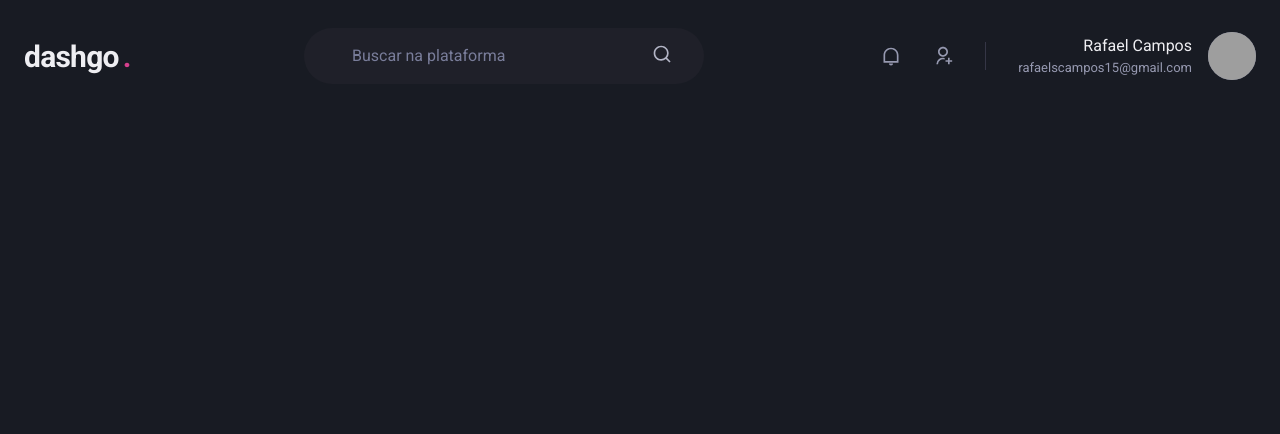
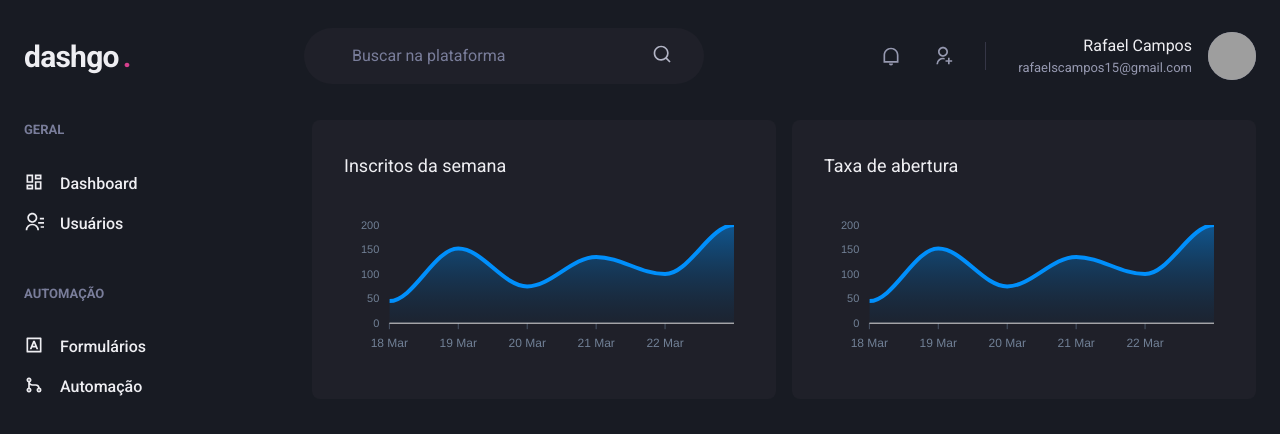
Before and after one commit to Rafael-Campos7/dashgo, a Next.js app: page /dashboard in a window 1280 px wide. Shown: the top 434 px of the page. Built offline with nearby package versions, Linux system fonts and the light colour scheme; grey boxes are pictures that could not be loaded.

Commit message:
Added charts on dashboard.

```diff
--- a/package.json
+++ b/package.json
@@ -13,9 +13,11 @@
     "@chakra-ui/react": "^1.6.4",
     "@emotion/react": "^11.4.0",
     "@emotion/styled": "^11.3.0",
+    "apexcharts": "^3.27.1",
     "framer-motion": "^4.1.17",
     "next": "11.0.1",
     "react": "17.0.2",
+    "react-apexcharts": "^1.3.9",
     "react-dom": "17.0.2",
     "react-icons": "^4.2.0"
   },
--- a/src/pages/dashboard.tsx
+++ b/src/pages/dashboard.tsx
@@ -1,8 +1,104 @@
 import React from "react";
+import dynamic from 'next/dynamic';
+import { Box, Flex, SimpleGrid, Text, theme } from "@chakra-ui/react";
 import { Header } from "../components/Header";
+import { SideBar } from "../components/SideBar";
+
+const Chart = dynamic(() => import('react-apexcharts'), {
+  ssr: false,
+})
+
+const options = {
+  chart: {
+    toolbar: {
+      show: false,
+    },
+    zoom: {
+      enabled: false,
+    },
+    foreColor: theme.colors.gray[500],
+  },
+  grid: {
+    show: false,
+  },
+  dataLabels: {
+    enabled: false,
+  },
+  tooltip: {
+    enabled: false,
+  },
+  xaxis: {
+    type: 'datetime',
+    axixBorder: {
+      color: theme.colors.gray[600],
+    },
+    axisTicks: {
+      color: theme.colors.gray[600],
+    },
+    categories: [
+      '2021-03-18T00:00:00.000Z',
+      '2021-03-19T00:00:00.000Z',
+      '2021-03-20T00:00:00.000Z',
+      '2021-03-21T00:00:00.000Z',
+      '2021-03-22T00:00:00.000Z',
+      '2021-03-23T00:00:00.000Z',
+    ],
+  },
+  fill: {
+    opacity: 0.3,
+    type: 'gradient',
+    gradient: {
+      shade: 'dark',
+      opacityFrom: 0.7,
+      opacityTo: 0.3,
+    },
+  },
+}
+
+const series = [
+  { name: 'series1', data: [45, 152, 75, 135, 100, 200], }
+]
 
 export default function Dashboard() {
   return (
-    <Header />
+    <Flex direction="column" h="100vh">
+      <Header />
+
+      <Flex
+        w="100%"
+        my="6"
+        maxWidth={1480}
+        mx="auto"
+        px="6"
+      >
+        <SideBar />
+
+        <SimpleGrid
+          flex="1"
+          gap="4"
+          minChildWidth="320px"
+          align="flex-start"
+        >
+          <Box
+            p="8"
+            bg="gray.800"
+            borderRadius={8}
+            pb="4"
+          >
+            <Text fontSize="large" mb="4">Inscritos da semana</Text>
+            <Chart options={options} series={series} type="area" height={160} />
+          </Box>
+          <Box
+            p="8"
+            bg="gray.800"
+            borderRadius={8}
+            pb="4"
+          >
+            <Text fontSize="large" mb="4">Taxa de abertura</Text>
+            <Chart options={options} series={series} type="area" height={160} />
+          </Box>
+        </SimpleGrid>
+      </Flex>
+    </Flex>
   )
 }
```
Also changed, not shown: 1 other file (tests, documents, lock files or other folders).
